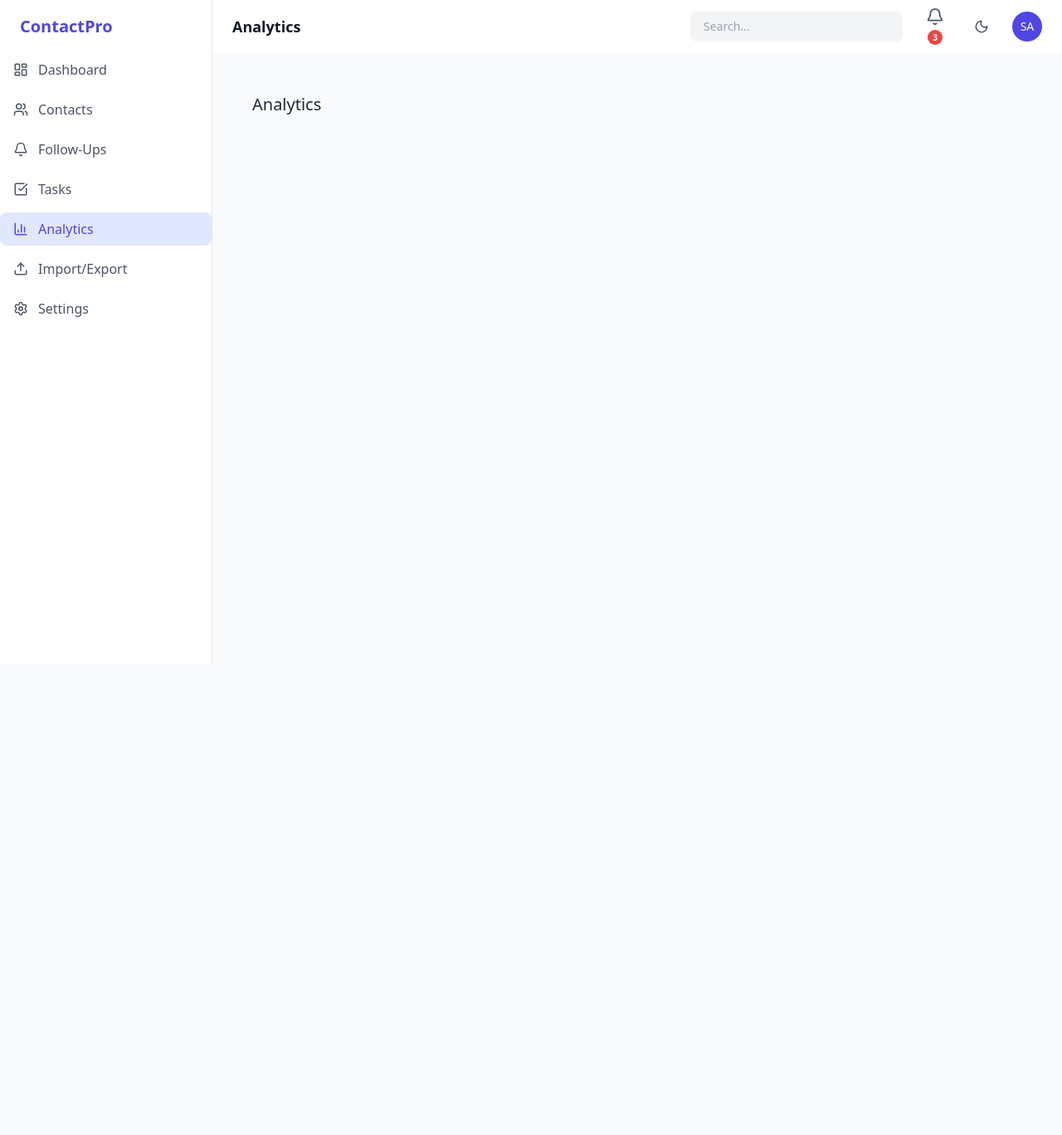
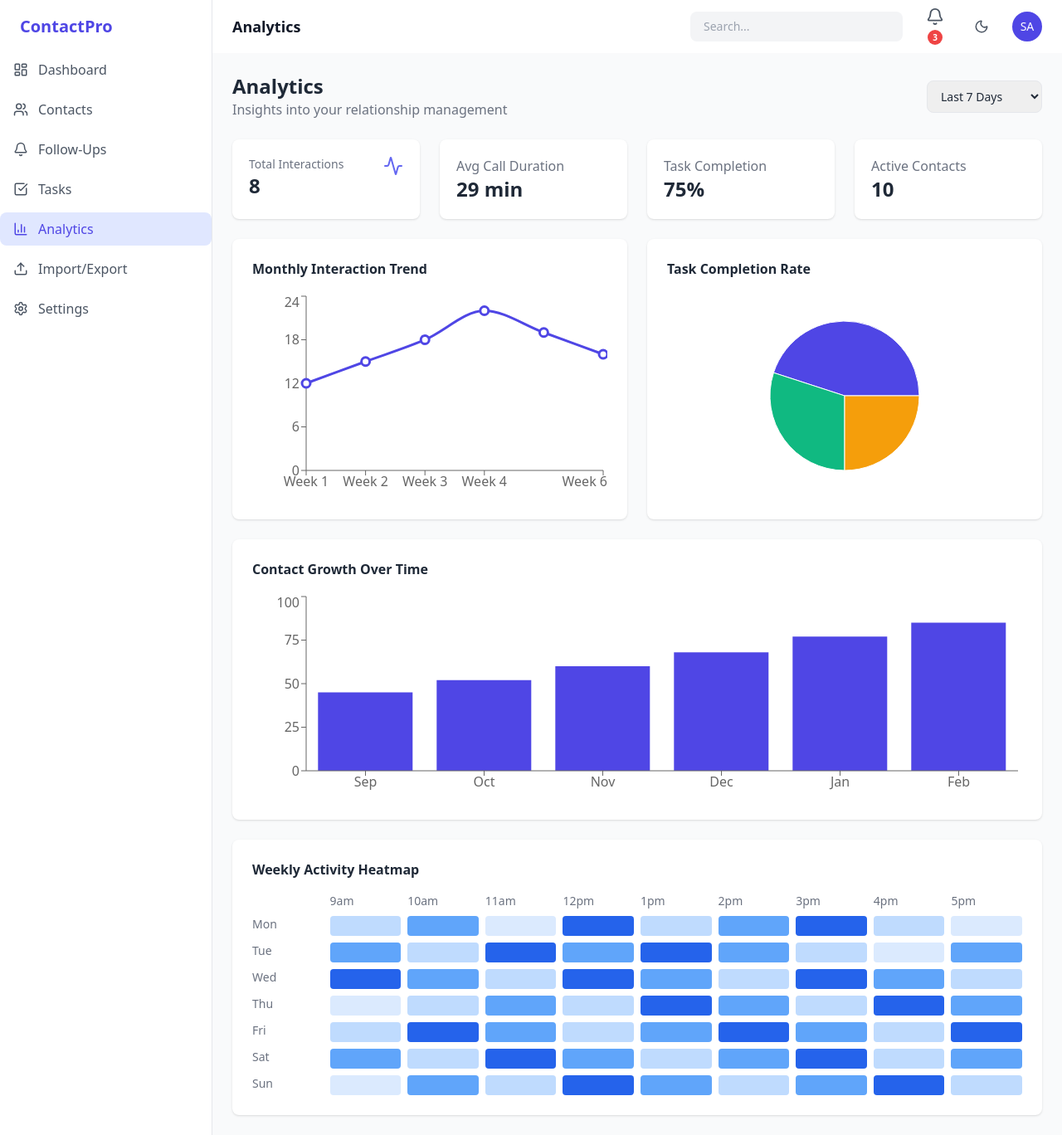
Before and after one commit to Srihariacharya/Contact-Management-System-Frontend, a React (Vite) app: page /analytics in a window 1280 px wide. Shown: the whole page at 83% size. Before the commit the page ends 800 px from the top, so only its background shows below. Built offline with nearby package versions, Linux system fonts and the light colour scheme.

Commit message:
Implement Analytics module with statistics cards, charts (line, pie, bar), weekly activity heatmap and filter functionality

```diff
--- a/src/pages/Analytics.jsx
+++ b/src/pages/Analytics.jsx
@@ -1,3 +1,204 @@
-export default function Dashboard() {
-    return <div className="p-6 text-xl">Analytics</div>;
+import {
+    LineChart,
+    Line,
+    BarChart,
+    Bar,
+    PieChart,
+    Pie,
+    Cell,
+    XAxis,
+    YAxis,
+    Tooltip,
+    ResponsiveContainer,
+} from "recharts";
+import { useState } from "react";
+import { Activity } from "lucide-react";
+
+const interactionData = [
+    {name: "Week 1", value: 12},
+    {name: "Week 2", value: 15},
+    {name: "Week 3", value: 18},
+    {name: "Week 4", value: 22},
+    {name: "Week 5", value: 19},
+    {name: "Week 6", value: 16},
+];
+
+const growthData = [
+    {name: "Sep", value: 45},
+    {name: "Oct", value: 52},
+    {name: "Nov", value: 60},
+    {name: "Dec", value: 68},
+    {name: "Jan", value: 77},
+    {name: "Feb", value: 85},
+];
+
+const heatmap = [
+  [2,3,1,4,2,3,4,2,1],
+  [3,2,4,3,4,3,2,1,3],
+  [4,3,2,4,3,2,4,3,2],
+  [1,2,3,2,4,3,2,4,3],
+  [2,4,3,2,3,4,3,2,4],
+  [3,2,4,3,2,3,4,2,3],
+  [1,3,2,4,3,2,3,4,2]
+];
+
+const taskData = [
+    {name: "Completed", value: 45},
+    {name: "Pending", value: 30},
+    {name: "In Progress", value: 25},
+];
+
+const COLORS = ["#4f46e5", "#10b981", "#f59e0b"];
+const days = ["Mon","Tue","Wed","Thu","Fri","Sat","Sun"];
+const times=["9am","10am","11am","12pm","1pm","2pm","3pm","4pm","5pm"];
+
+export default function Analytics() {
+    const [filter,setFilter] = useState("30days");
+
+    return (
+        <div className="space-y-6">
+
+            {/* Page Title */}
+            <div className="flex justify-between items-center">
+              <div>
+                <h1 className="text-2xl font-semibold">Analytics</h1>
+                <p className="text-gray-500">
+                    Insights into your relationship management
+                </p>
+              </div>
+
+              <select
+                  value={filter}
+                  onChange={(e)=>setFilter(e.target.value)}
+                  className="border rounded-lg px-3 py-2 text-sm dark:bg-gray-800"
+              >
+                <option value="7days">Last 7 Days</option>
+                <option value="39days">Last 30 Days</option>
+                <option value="6months">Last 6 Months</option>
+              </select>
+            </div>
+
+            {/* Stats Card */}
+            <div className="grid grid-cols-4 gap-6">
+                <div className="bg-white dark:bg-gray-800 p-5 rounded-lg shadow flex justify-between">
+                  <div>
+                    <p className="text-gray-500 text-sm">Total Interactions</p>
+                    <h2 className="text-2xl font-bold">8</h2>
+                  </div>
+                  <Activity className="text-indigo-500" />
+                </div>
+
+                <div className="bg-white dark:bg-gray-800 p-5 rounded-lg shadow">
+                    <p className="text-gray-500">Avg Call Duration</p>
+                    <h2 className="text-2xl font-bold">29 min</h2>
+                </div>
+
+                <div className="bg-white dark:bg-gray-800 p-5 rounded-lg shadow">
+                    <p className="text-gray-500">Task Completion</p>
+                    <h2 className="text-2xl font-bold">75%</h2>
+                </div>
+
+                <div className="bg-white dark:bg-gray-800 p-5 rounded-lg shadow">
+                    <p className="text-gray-500">Active Contacts</p>
+                    <h2 className="text-2xl font-bold">10</h2>
+                </div>
+            </div>
+
+            {/* Line + Pie chart */}
+            <div className="grid grid-cols-2 gap-6">
+
+                {/* Line Chart */}
+                <div className="bg-white dark:bg-gray-800 p-6 rounded-lg shadow">
+                    <h3 className="font-semibold mb-4">
+                        Monthly Interaction Trend
+                    </h3>
+
+                    <ResponsiveContainer width="100%" height={250}>
+                        <LineChart data={interactionData}>
+                            <XAxis dataKey="name" />
+                            <YAxis />
+                            <Tooltip />
+                            <Line
+                               type="monotone"
+                               dataKey="value"
+                               stroke="#4f46e5"
+                               strokeWidth={3}
+                               dot={{ r:5 }}
+                            />
+                        </LineChart>
+                    </ResponsiveContainer>
+                </div>
+
+                { /* Pie Chart */}
+                <div className="bg-white dark:bg-gray-800 p-6 rounded-lg shadow">
+                    <h3 className="font-semibold mb-4">
+                        Task Completion Rate
+                    </h3>
+
+                    <ResponsiveContainer width="100%" height={250}>
+                        <PieChart>
+                            <Pie
+                               data={taskData}
+                               dataKey="value"
+                               outerRadius={90}
+                            >
+                                {taskData.map((entry, index) => (
+                                    <Cell
+                                       key={index}
+                                       fill={COLORS[index]}
+                                    />
+                                ))}
+                            </Pie>
+                            <Tooltip />
+                        </PieChart>
+                    </ResponsiveContainer>
+                </div>
+            </div>
+
+            {/* Bar Chart */}
+                <div className="bg-white dark:bg-gray-800 p-6 rounded-lg shadow">
+                    <h3 className="font-semibold mb-4">
+                        Contact Growth Over Time
+                    </h3>
+
+                    <ResponsiveContainer width="100%" height={250}>
+                        <BarChart data={growthData}>
+                            <XAxis dataKey="name" />
+                            <YAxis />
+                            <Tooltip />
+                            <Bar dataKey="value" fill="#4f46e5" />
+                        </BarChart>
+                    </ResponsiveContainer>
+                </div>
+
+                <div className="bg-white dark:bg-gray-800 p-6 rounded-lg shadow">
+                    <h3 className="font-semibold mb-4">
+                        Weekly Activity Heatmap
+                    </h3>
+
+                    <div className="grid grid-cols-10 gap-2 text-sm">
+                        <div></div>
+
+                        {times.map((t,index) =>  (
+                            <div key={t} className="text-gray-500">{t}</div>
+                        ))}
+
+                        {heatmap.map((row,i) => (
+                            <div key={i} className="contents">
+                              <div className="text-gray-500">{days[i]}</div>
+
+                              {row.map((v,j)=>(
+                                <div key={j}
+                                     className={`h-6 rounded
+                                        ${v===1?"bg-blue-100":
+                                          v===2?"bg-blue-200":
+                                          v===3?"bg-blue-400":"bg-blue-600"}`}
+                                />
+                              ))}
+                            </div>
+                        ))}
+                    </div>
+                </div>
+        </div>
+    );
 }
--- a/src/pages/FollowUps.jsx
+++ b/src/pages/FollowUps.jsx
@@ -42,7 +42,7 @@ export default function FollowUps() {
                 </p>
             </div>
             <div className="grid grid-cols-3 gap-4">
-                <div className="bg-white rounded-xl border p-4 flex justify-between items-center">
+                <div className="bg-white dark:bg-gray-800 rounded-xl border p-4 flex justify-between items-center">
                     <div>
                         <p className="text-gray-500 text-sm">Total Follow-Ups</p>
                         <h2 className="text-xl font-semibold">10</h2>
@@ -50,7 +50,7 @@ export default function FollowUps() {
                     <Clock className="text-indigo-600" />
                 </div>
 
-                <div className="bg-white rounded-xl border p-4 flex justify-between items-center">
+                <div className="bg-white dark:bg-gray-800 rounded-xl border p-4 flex justify-between items-center">
                     <div>
                         <p className="text-gray-500 text-sm">Overdue</p>
                         <h2 className="text-xl font-semibold text-red-600">3</h2>
@@ -58,7 +58,7 @@ export default function FollowUps() {
                     <AlertTriangle className="text-red-500" />
                 </div>
 
-                <div className="bg-white rounded-xl border p-4 flex justify-between items-center">
+                <div className="bg-white dark:bg-gray-800 rounded-xl border p-4 flex justify-between items-center">
                     <div>
                         <p className="text-gray-500 text-sm">Next 7 Days</p>
                         <h2 className="text-xl font-semibold text-green-600">3</h2>
@@ -66,9 +66,9 @@ export default function FollowUps() {
                     <CheckCircle className="text-green-600" />
                 </div>
             </div>
-            <div className="bg-white rounded-xl border overflow-hidden">
+            <div className="bg-white dark:bg-gray-800 rounded-xl border overflow-hidden">
                 <table className="w-full text-sm">
-                    <thead className="bg-gray-50 text-gray-600">
+                    <thead className="bg-gray-50 text-gray-600 dark:bg-gray-800">
                         <tr>
                             <th className="p-4 text-left">Contact Name</th>
                             <th className="p-4 text-left">Category</th>
@@ -81,7 +81,7 @@ export default function FollowUps() {
                     </thead>
                     <tbody>
                         {followups.map((f)=> (
-                            <tr key={f.id} className={`border-t hover:bg-gray-50 ${
+                            <tr key={f.id} className={`border-t hover:bg-gray-50 dark:bg-gray-800 ${
                             f.status === "Completed" ? "opacity-50" : ""
                         }`} >
                                 <td className="p-4">
@@ -96,7 +96,7 @@ export default function FollowUps() {
                                     </div>
                                 </td>
                                 <td className="p-4">
-                                    <span className="bg-gray-100 px-2 py-1 rounded text-xs">
+                                    <span className="bg-gray-100 dark:bg-gray-800 px-2 py-1 rounded text-xs">
                                         {f.category}
                                     </span>
                                 </td>
```
Also changed, not shown: src/pages/Tasks.jsx (+14 -14 lines).
